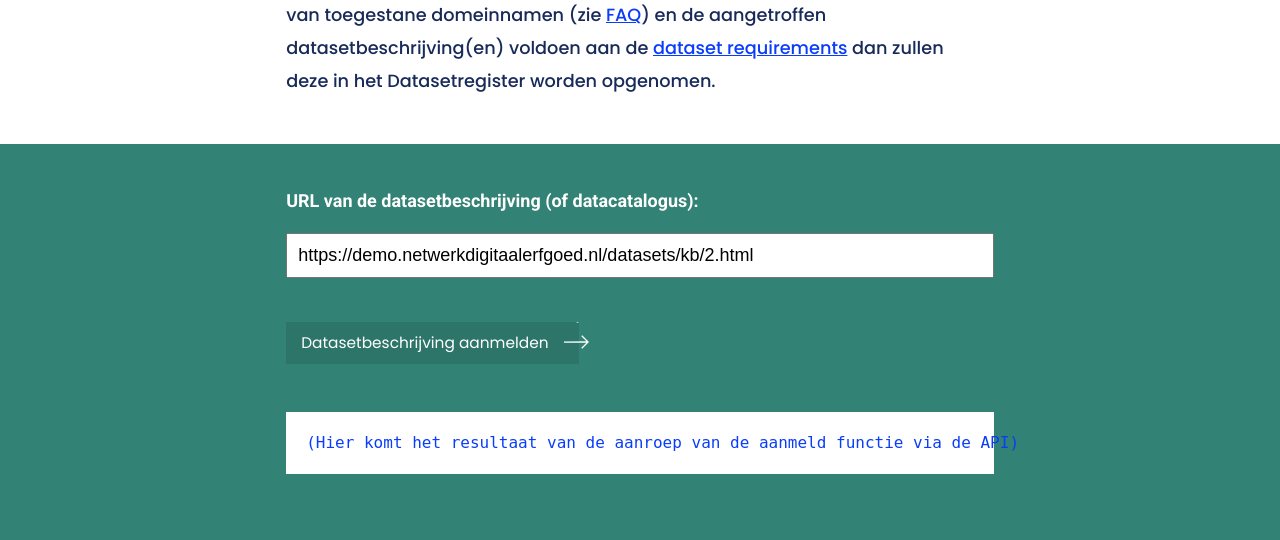
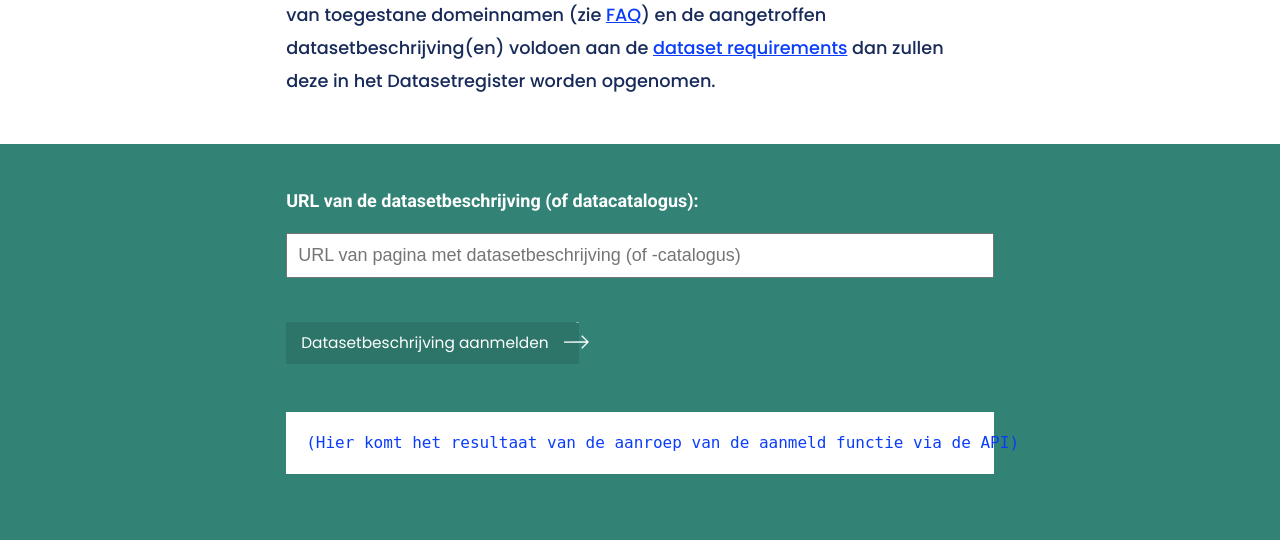
Before and after one commit to netwerk-digitaal-erfgoed/registry-demo, a PHP site: page /viaurl.php in a window 1280 px wide. Shown: the part 304-844 px from the top of the page. Run offline with PHP 8.4, Linux system fonts and the light colour scheme.

Commit message:
Removed example URL

```diff
--- a/web/validate.php
+++ b/web/validate.php
@@ -9,7 +9,7 @@
    <section id="" class="m-flex c-module c-module--doorway p-t-space p-b-space m-theme-bg m-theme--teal m-txt-clr--inverse">
       <div class="o-container o-container__small">
          <label>URL van de datasetbeschrijving (of datacatalogus):</label>
-         <input type="url" id="datasetdescriptionurl" placeholder="URL van pagina met datasetbeschrijving" class="form-control form-control-lg" name="db_url" value="https://demo.netwerkdigitaalerfgoed.nl/datasets/kb/2.html"><br>
+         <input type="url" id="datasetdescriptionurl" placeholder="URL van pagina met datasetbeschrijving (of -catalogus)" class="form-control form-control-lg" name="db_url" value=""><br>
          <span class="btn btn--arrow m-t-half-space" onclick="call_api()">
             Datasetbeschrijving valideren
             <svg class="rect">
--- a/web/viaurl.php
+++ b/web/viaurl.php
@@ -8,7 +8,7 @@
    <section id="" class="m-flex c-module c-module--doorway p-t-space p-b-space m-theme-bg m-theme--teal m-txt-clr--inverse">
       <div class="o-container o-container__small">
          <label>URL van de datasetbeschrijving (of datacatalogus):</label>
-         <input type="url" id="datasetdescriptionurl" placeholder="URL van pagina met datasetbeschrijving" class="form-control form-control-lg" name="db_url" value="https://demo.netwerkdigitaalerfgoed.nl/datasets/kb/2.html"><br>
+         <input type="url" id="datasetdescriptionurl" placeholder="URL van pagina met datasetbeschrijving (of -catalogus)" class="form-control form-control-lg" name="db_url" value=""><br>
          <span class="btn btn--arrow m-t-half-space" onclick="call_api()">
             Datasetbeschrijving aanmelden
             <svg class="rect">
```
